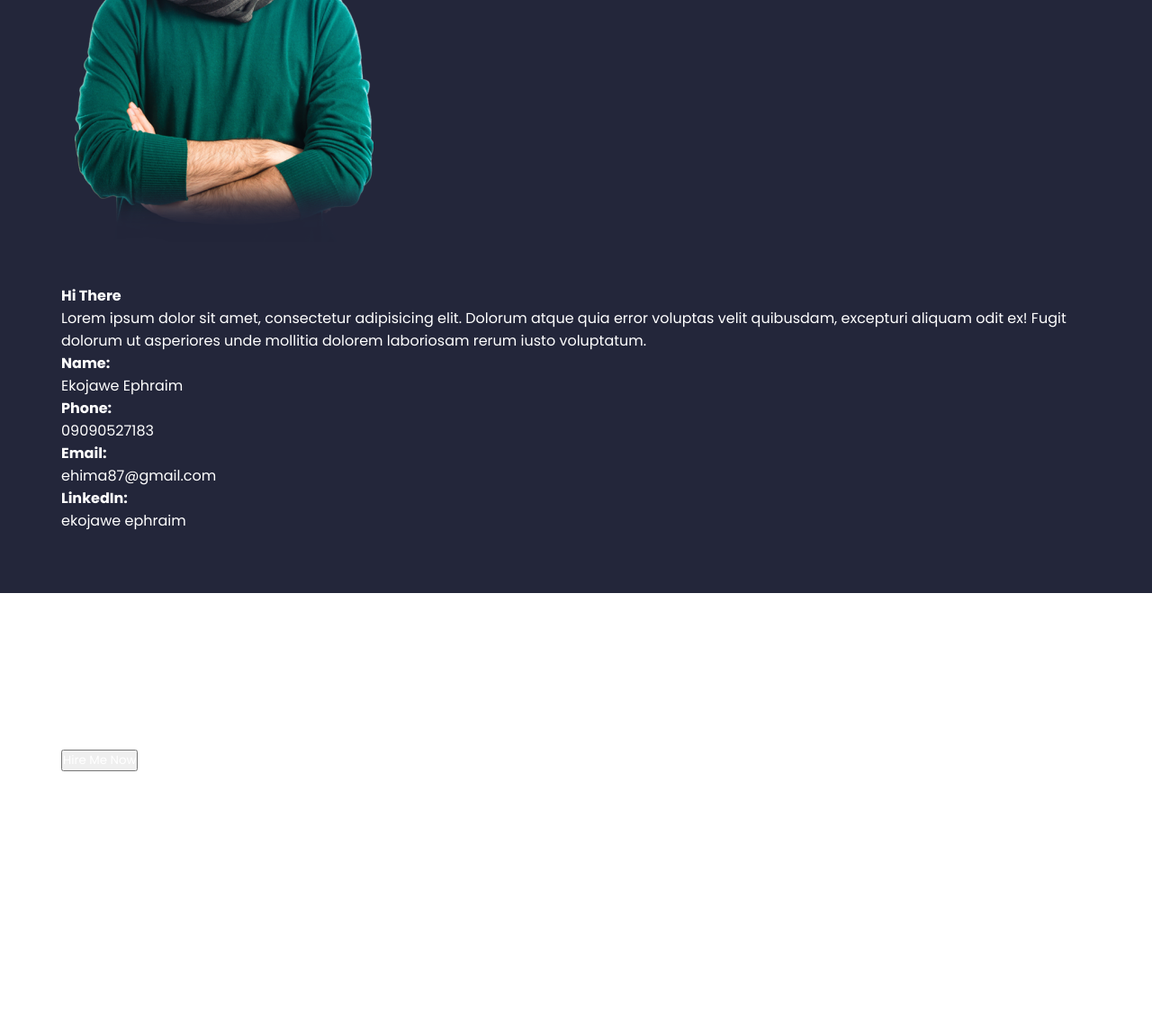
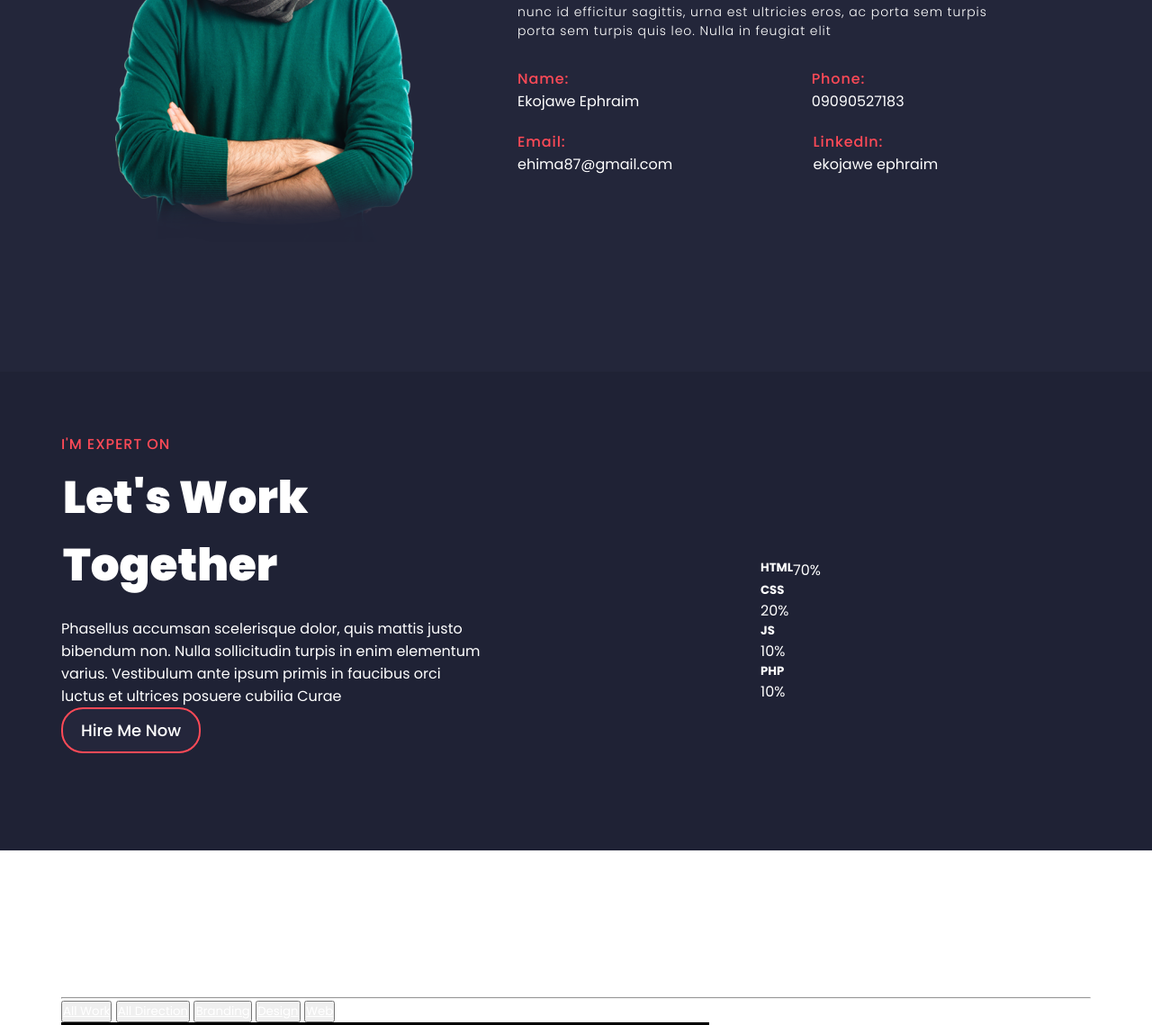
Before and after one commit to eehima/ephraimportfolio, a plain HTML site: page index.html in a window 1280 px wide. Shown: the part 2375-3514 px from the top of the page at 90% size. Drawn offline with Linux system fonts and the light colour scheme.

Commit message:
addedsome

```diff
--- a/index.html
+++ b/index.html
@@ -80,7 +80,7 @@
             </div>
         </section>
         <!-- Services part  -->
-        <section id="Services"">
+        <section id="Services">
             <div class=" colcontent">
                 <p class="smalltitle">SERVICES</p>
                 <h2 class="sectiontitle">My Services</h2>
@@ -132,36 +132,41 @@
         <section id="about">
             <div id="topbox" class="colcontent">
                 <h2 class="sectiontitle">About Me</h2>
-                <p class="para">Lorem Ipsum is simply dummy text of the printing and typesetting industry. Lorem Ipsum standard dummy text.</p>
+                <p class="para">Lorem Ipsum is simply dummy text of the printing and typesetting industry. Lorem Ipsum
+                    standard dummy text.</p>
                 <hr class="divider">
             </div>
 
-            <div>
-                <div id="leftbox">
+            <div class="rowcontent">
+                <div id="leftboxabout">
                     <img src="./images/amike 2.png" alt="amik">
                 </div>
-                <div id="rightbx">
-                    <h4>Hi There</h4>
-                    <p>Lorem ipsum dolor sit amet, consectetur adipisicing elit. Dolorum atque quia error voluptas velit
-                        quibusdam, excepturi aliquam odit ex! Fugit dolorum ut asperiores unde mollitia dolorem
-                        laboriosam rerum iusto voluptatum.</p>
-                    <div id="namephone">
+                <div id="rightboxabout">
+                    <h4 class="aboutme">Hi There</h4>
+                    <p class="aboutpara">In id nulla magna. Nullam posuere fermentum mattis. Nunc id dui at sapien
+                        faucibus fermentum ut vel diam. Nullam tempus, nunc id efficitur sagittis, urna est ultricies
+                        eros, ac porta sem turpis</p>
+                    <br>
+                    <p class="aboutpara">nunc id efficitur sagittis, urna est ultricies eros, ac porta sem turpis porta
+                        sem turpis quis leo. Nulla in feugiat elit</p>
+
+                    <div id="namephone" class="rowcontent">
                         <div id="name">
-                            <h4>Name:</h4>
+                            <h4 class="smalltitle">Name:</h4>
                             <p>Ekojawe Ephraim</p>
                         </div>
                         <div id="phone">
-                            <h4>Phone:</h4>
+                            <h4 class="smalltitle">Phone:</h4>
                             <p>09090527183</p>
                         </div>
                     </div>
-                    <div id="emaillinkedin">
+                    <div id="emaillinkedin" class="rowcontent">
                         <div id="email">
-                            <h4>Email:</h4>
+                            <h4 class="smalltitle">Email:</h4>
                             <p>ehima87@gmail.com</p>
                         </div>
                         <div id="linkedin">
-                            <h4>LinkedIn:</h4>
+                            <h4 class="smalltitle">LinkedIn:</h4>
                             <p>ekojawe ephraim</p>
                         </div>
                     </div>
@@ -171,21 +176,26 @@
 
         </section>
         <!-- skills part  -->
-        <section id="Skills">
-            <div id="box"></div>
+        <section id="skills">
+            <div class="rowcontent">
                 <div id="leftin">
-                <p>I'M EXPERT ON</p>
-                <h3>Let's Work Together</h3>
-                <p>Lorem ipsum dolor sit amet consectetur adipisicing elit. Expedita odio culpa vel facere, quia
-                    totam sint eaque sapiente a illum vero, ducimus rem quidem, maiores incidunt vitae minima? Ipsa,
-                    architecto.</p>
+                    <p class="smalltitle">I'M EXPERT ON</p>
+                    <h3 class="skillstitle">Let's Work <br>Together</h3>
+                    <p class="skillpara">Phasellus accumsan scelerisque dolor, quis mattis justo <br>bibendum non. Nulla
+                        sollicitudin turpis in enim elementum <br>varius. Vestibulum ante ipsum primis in faucibus orci
+                        <br>luctus et ultrices posuere cubilia Curae
+                    </p>
                     <div>
-                    <button>Hire Me Now</button>
+                        <button class="skillsbtn">Hire Me Now</button>
                     </div>
                 </div>
-            <div id="rightin">
+                <div class="rightin">
+                    <div class="skillcard rowcontent">
                         <h5>HTML</h5>
+                        <div class="rate">
                             <p>70%</p>
+                        </div>
+                    </div>
 
                     <h5>CSS</h5>
                     <p>20%</p>
--- a/styles/styles.css
+++ b/styles/styles.css
@@ -250,3 +250,78 @@ section {
 #about {
     background-color: #23263A;
 }
+
+#leftboxabout {
+    padding: 40px 15px;
+    padding-left: 60px;
+}
+
+#rightboxabout {
+    margin: 130px 100px;
+}
+
+.aboutme {
+    font-weight: 600;
+    font-size: 24px;
+    line-height: 1.5;
+    letter-spacing: 0.9px;
+    padding-bottom: 10px;
+}
+
+.aboutpara {
+    font-weight: 300;
+    font-size: 14px;
+    line-height: 1.5;
+    letter-spacing: 0.9px;
+    padding-bottom: 10px;
+    width: 100%;
+}
+
+#namephone {
+    padding-top: 20px;
+    width: 80%;
+}
+
+#emaillinkedin {
+    padding: 20px 0;
+    width: 87%;
+}
+
+     /* skills stylessss */
+
+#skills {
+    background-color: #1F2235;
+}
+
+.skillstitle {
+    font-weight: 900;
+    font-size: 50px;
+    padding-left: 2px;
+    padding-top: 10px;
+    margin-bottom: 20px;
+    letter-spacing: 0.9;
+}
+
+.skillspara {
+    font-weight: 500;
+    font-size: 18px;
+    line-height: 2.5;
+    letter-spacing: 1.5px;
+    padding-bottom: 10px;
+    width: 50%;
+    margin-bottom: 20px;
+}
+
+.skillsbtn {
+    background-color: #24263B;
+    border: 2px solid #FF4A57;
+    padding: 10px 20px;
+    border-radius: 24px;
+    font-weight: 500;
+    font-size: 18px;
+    margin-bottom: 40px;
+}
+
+.rightin {
+    padding: 140px 300px 0px 60px;
+}
```
Lines whose indentation alone changed are shown as unchanged.
